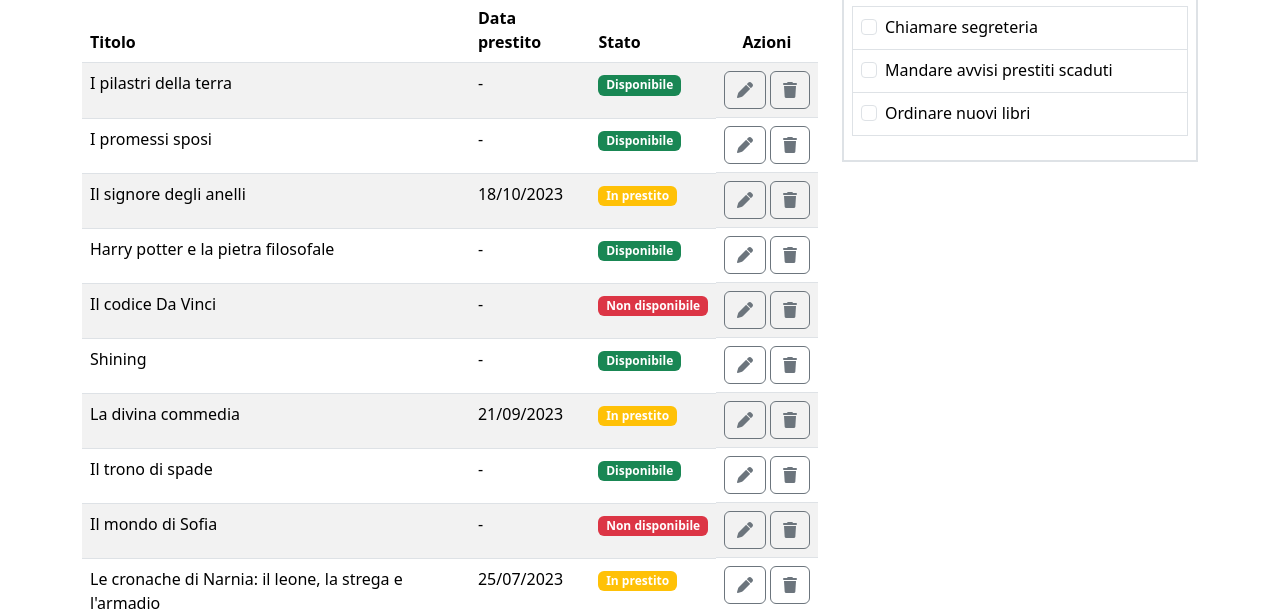
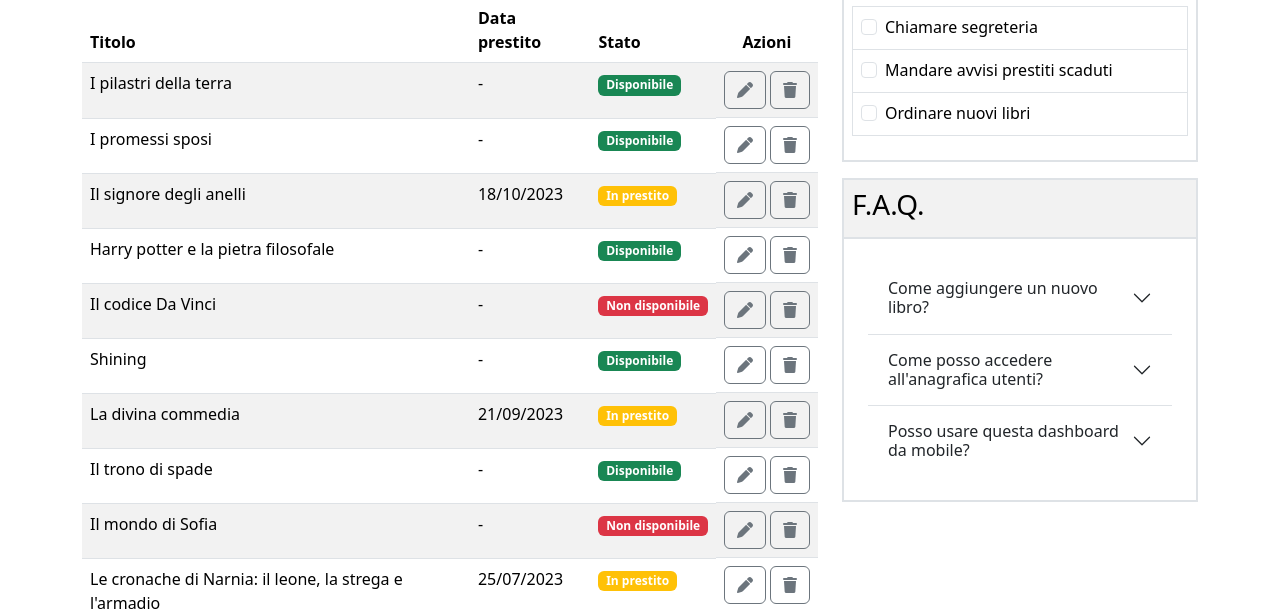
Before and after one commit to MatteoVentura7/html-css-bootstrap-dashboard, a plain HTML site: page index.html in a window 1280 px wide. Shown: the part 188-800 px from the top of the page. Drawn offline with nearby package versions, Linux system fonts and the light colour scheme.

Commit message:
add : bonus f.a.q

```diff
--- a/index.html
+++ b/index.html
@@ -263,6 +263,63 @@
                     </tbody>
                 </table>
 
+
+            <!-- bonus FAQ -->
+
+            <table class="table table-striped">
+              <tbody class="border-2">
+                <tr>
+                  <td>
+                      <h3>F.A.Q.</h3>
+                  </td>
+                </tr>
+                <tr>
+                  <td class="p-4 border-2">
+                      <div class="accordion accordion-flush" id="accordionExample">
+
+                          <div class="accordion-item">
+                              <h2 class="accordion-header">
+                              <button class="accordion-button collapsed" type="button" data-bs-toggle="collapse" data-bs-target="#collapseOne" aria-expanded="false" aria-controls="collapseOne">
+                                  Come aggiungere un nuovo libro?
+                              </button>
+                              </h2>
+                              <div id="collapseOne" class="accordion-collapse collapse" data-bs-parent="#accordionExample">
+                              <div class="accordion-body">
+                                  Lorem ipsum dolor, sit amet consectetur adipisicing elit. Similique dolor assumenda laborum ut impedit qui inventore debitis, atque quod, earum labore! Repellat corrupti, officiis quasi amet voluptas consequuntur! Aliquid, sit!
+                              </div>
+                              </div>
+                          </div>
+
+                          <div class="accordion-item">
+                              <h2 class="accordion-header">
+                              <button class="accordion-button collapsed" type="button" data-bs-toggle="collapse" data-bs-target="#collapseTwo" aria-expanded="false" aria-controls="collapseTwo">
+                                  Come posso accedere all'anagrafica utenti?
+                              </button>
+                              </h2>
+                              <div id="collapseTwo" class="accordion-collapse collapse" data-bs-parent="#accordionExample">
+                              <div class="accordion-body">
+                                  Lorem ipsum dolor sit, amet consectetur adipisicing elit. Officia officiis distinctio debitis non repudiandae sequi totam explicabo ducimus aliquam libero eum quasi laborum odio amet consequatur pariatur, voluptas harum accusantium?
+                              </div>
+                              </div>
+                          </div>
+
+                          <div class="accordion-item">
+                              <h2 class="accordion-header">
+                              <button class="accordion-button collapsed" type="button" data-bs-toggle="collapse" data-bs-target="#collapseThree" aria-expanded="false" aria-controls="collapseThree">
+                                  Posso usare questa dashboard da mobile?
+                              </button>
+                              </h2>
+                              <div id="collapseThree" class="accordion-collapse collapse" data-bs-parent="#accordionExample">
+                              <div class="accordion-body">
+                                  Lorem ipsum dolor sit, amet consectetur adipisicing elit. Placeat, inventore adipisci ullam architecto ducimus et! Vel consequatur minus nesciunt ipsum exercitationem nisi molestias omnis at recusandae. Architecto iste repellendus id.
+                              </div>
+                              </div>
+                          </div>
+                      </div>
+                  </td>
+                </tr>
+              </tbody>
+          </table>
           </div>
       </div>
     </main>
```
